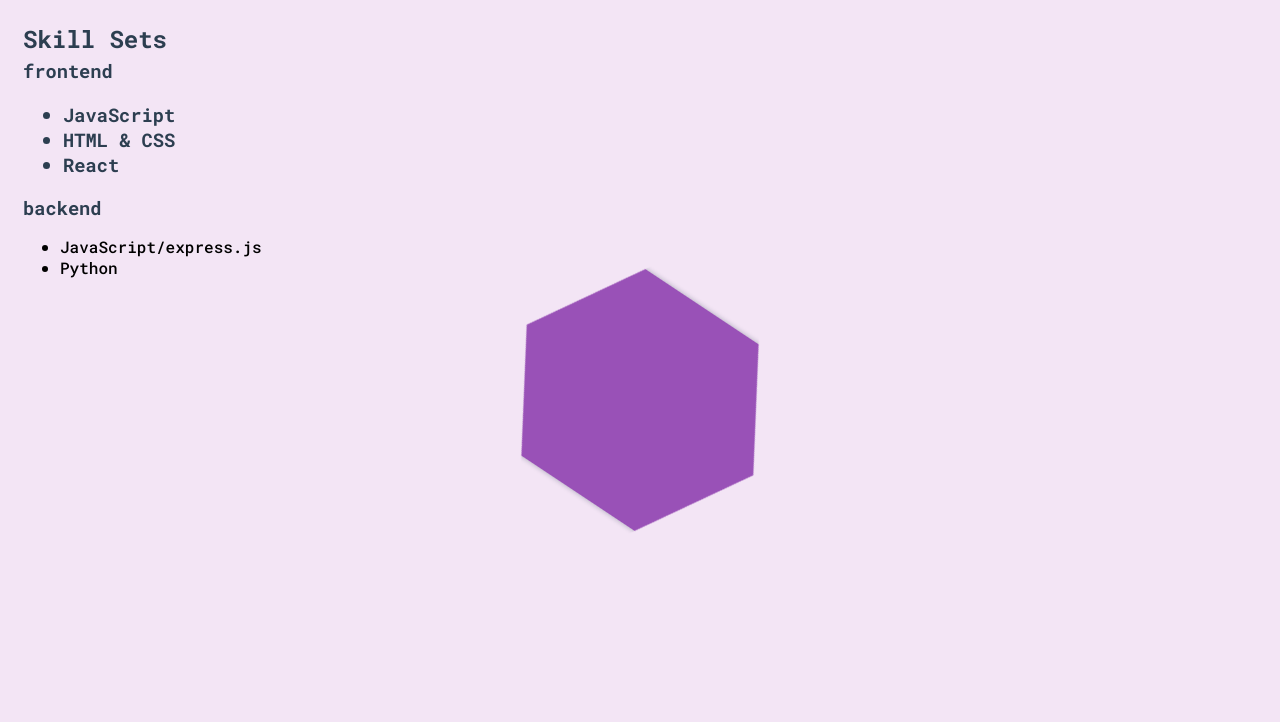
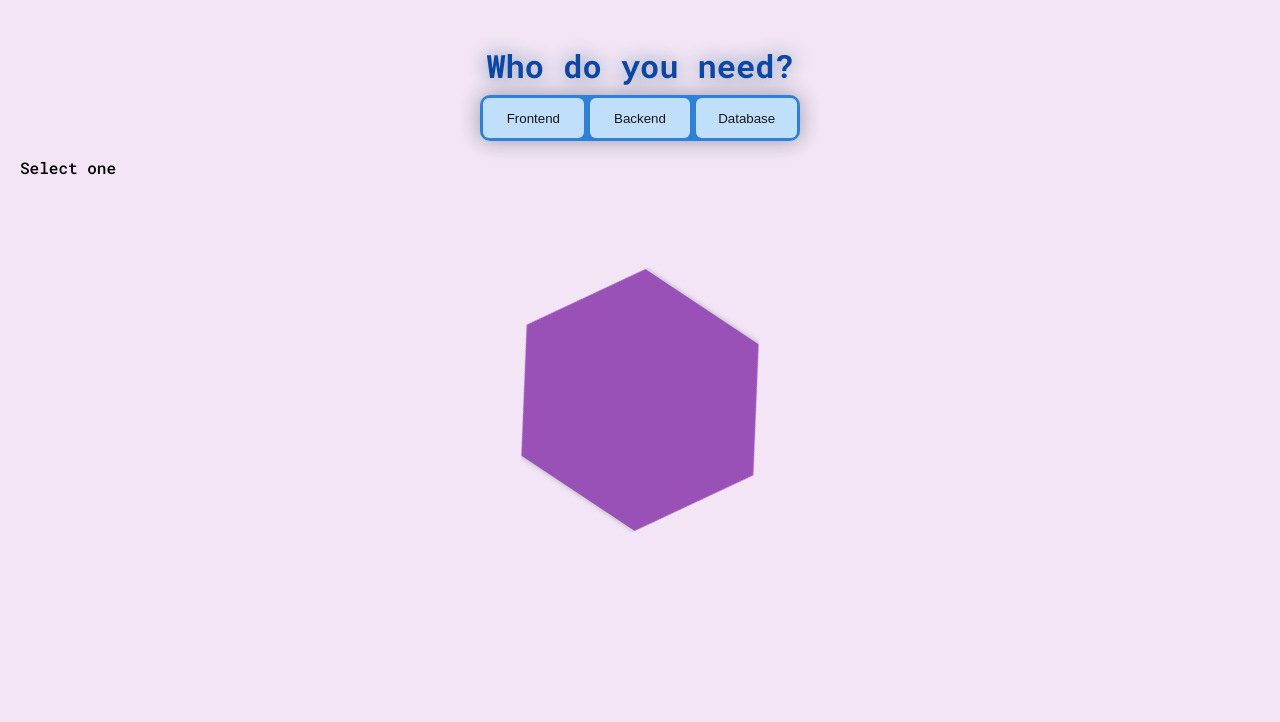
Before and after one commit to Khaumpp5/Khaumpp5.github.io, a plain HTML site: page index.html in a window 1280 px wide. Both pictures are taken after a click on the button "Skills". Shown: the top 722 px of the page. Drawn offline with Linux system fonts and the light colour scheme.

Commit message:
New buttons

```diff
--- a/index.js
+++ b/index.js
@@ -7,7 +7,24 @@ const ProjectsButton = document.querySelector(".projects-button");
 
 const FocusSquare = document.querySelector('.background-shape');
 
-var route = "info";
+let route = "info";
+
+const frontend = `
+      <h3>frontend</h3>
+      <ul>
+        <li>JavaScript</li>
+        <li>HTML & CSS</li>
+        <li>React</li>
+      </ul>
+      </div>
+`;
+
+const backend = `
+      <h3>backend</h3>
+      <ul>
+        <li>JavaScript/express.js</li>
+        <li>Python</li>
+      </ul>`;
 
 function getRotation(element) {
      const style = window.getComputedStyle(element);
@@ -45,23 +62,71 @@ const observer = new IntersectionObserver(entries => {
 observer.observe(document.querySelector('.main-content'));
 
 SkillsButton.addEventListener("click", () => {
+
   MainContent.innerHTML = `
-    <div class="skill-sets">
-      <h2>Skill Sets</h2>
-      <h3>frontend</3>
+  <div class="skill-sets">
+
+    <h1>Who do you need?</h1>
+    <div class="skillOptions">
+
+    <button class="front-btn">
+      <span class="button-span">
+        Frontend
+      </span>
+    </button>
+
+    <button class="backend-btn">
+      <span class="button-span">
+        Backend
+      </span>
+    </button>
+
+    <button class="database-button">
+      <span class="button-span">
+        Database
+      </span>
+    </button>
+  </div>
+
+  </div>
+  <div class="skill-sets-content">
+    Select one
+  </div>
+  `;
+
+  observer.observe(MainContent);
+
+  FEDbutton = document.querySelector(".front-btn");
+  BEDbutton = document.querySelector(".backend-btn")
+  DATAbutton = document.querySelector(".database-button")
+  const skillContent = document.querySelector('.skill-sets-content');
+
+  FEDbutton.addEventListener("click", () => {
+    skillContent.innerHTML = `
+      <h3>frontend</h3>
       <ul>
         <li>JavaScript</li>
         <li>HTML & CSS</li>
         <li>React</li>
-      </ul>
-      <h3>backend</h3>
+      </ul>`;
+  });
+
+  BEDbutton.addEventListener("click", () => {
+    skillContent.innerHTML = `
+      <h3>Backend </h3>
       <ul>
         <li>JavaScript/express.js</li>
         <li>Python</li>
-      </ul>
-    </div>
-  `;
-  observer.observe(MainContent);
+      </ul>`
+  });
+
+  DATAbutton.addEventListener("click", () => {
+    skillContent.innerHTML = `
+      <h3>Database Skills</h3>
+      <ul>
+        <li>None</li>
+      </ul>`
+  });
   // Add the rotated class
   FocusSquare.classList.remove("rotating");
 
--- a/style.css
+++ b/style.css
@@ -263,6 +263,36 @@
     transition: all 0.3s ease-in-out;
     z-index: 2;
   }
+
+  .skill-sets{
+    position: relative;
+    display: flex;
+    flex-direction: column;
+    padding: 1rem;
+    box-sizing: border-box;
+  }
+
+  .skill-sets h1 {
+    color: var(--blue-900);
+    margin: 0;
+    padding: 0.5rem;
+    text-align: center;
+    align-self: center;
+    text-shadow: #6788a9 0px 0px 20px;
+  }
+
+  .skillOptions {
+    display: flex;
+    flex-direction: row;
+    align-items: center;
+    justify-content: center;
+    align-self: center;
+    width: 20rem;
+    background-color: var(--blue-700);
+    border-radius: 10px;
+    box-shadow: rgba(44, 62, 80, 0.5) 0px 0px 20px;
+    opacity: 0.9;
+  }
 }
 
 @layer component-styles {
@@ -345,7 +375,6 @@
       transition: all 500ms cubic-bezier(0.075, 0.82, 0.165, 1);
 
     }
-  }
 
 @layer animation-styles {
   @keyframes fadeIn {
@@ -380,3 +409,4 @@
     animation: fadeIn 0.5s ease-in-out;
   }
 }
+}
```
